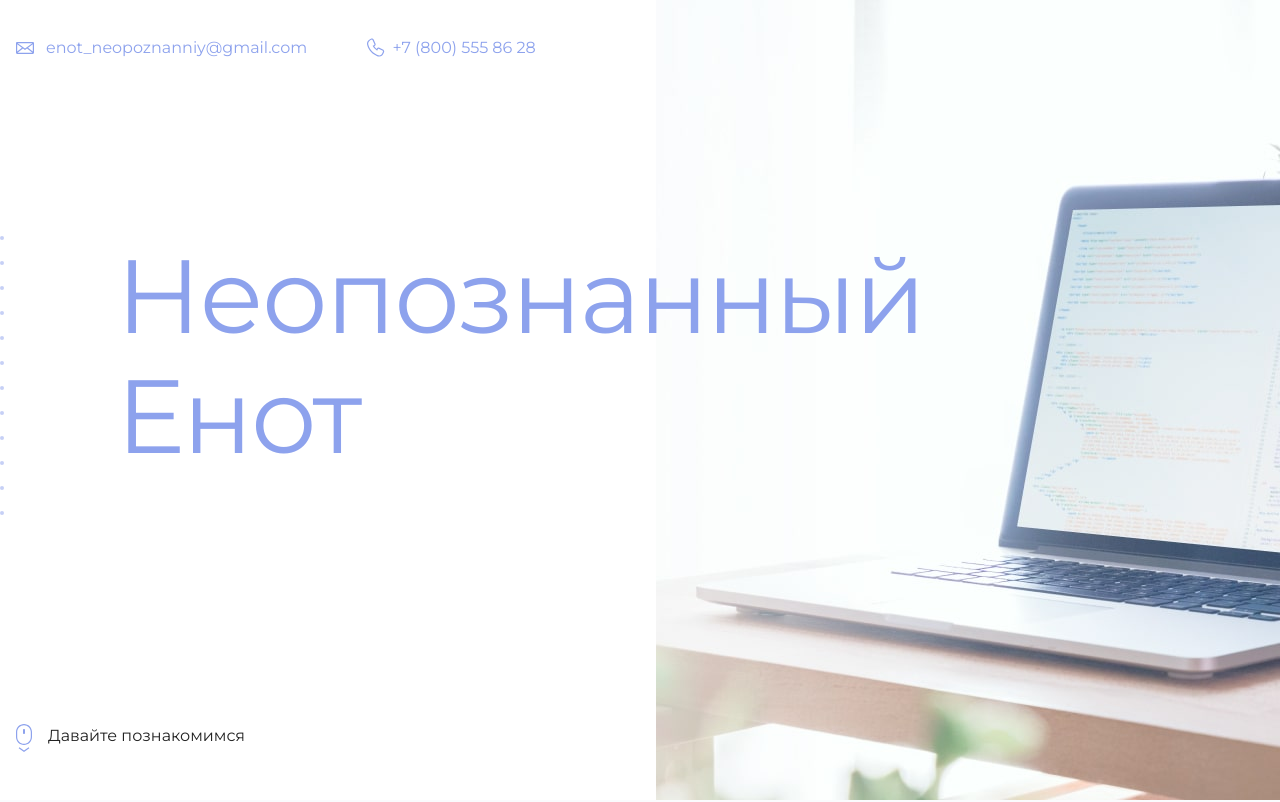
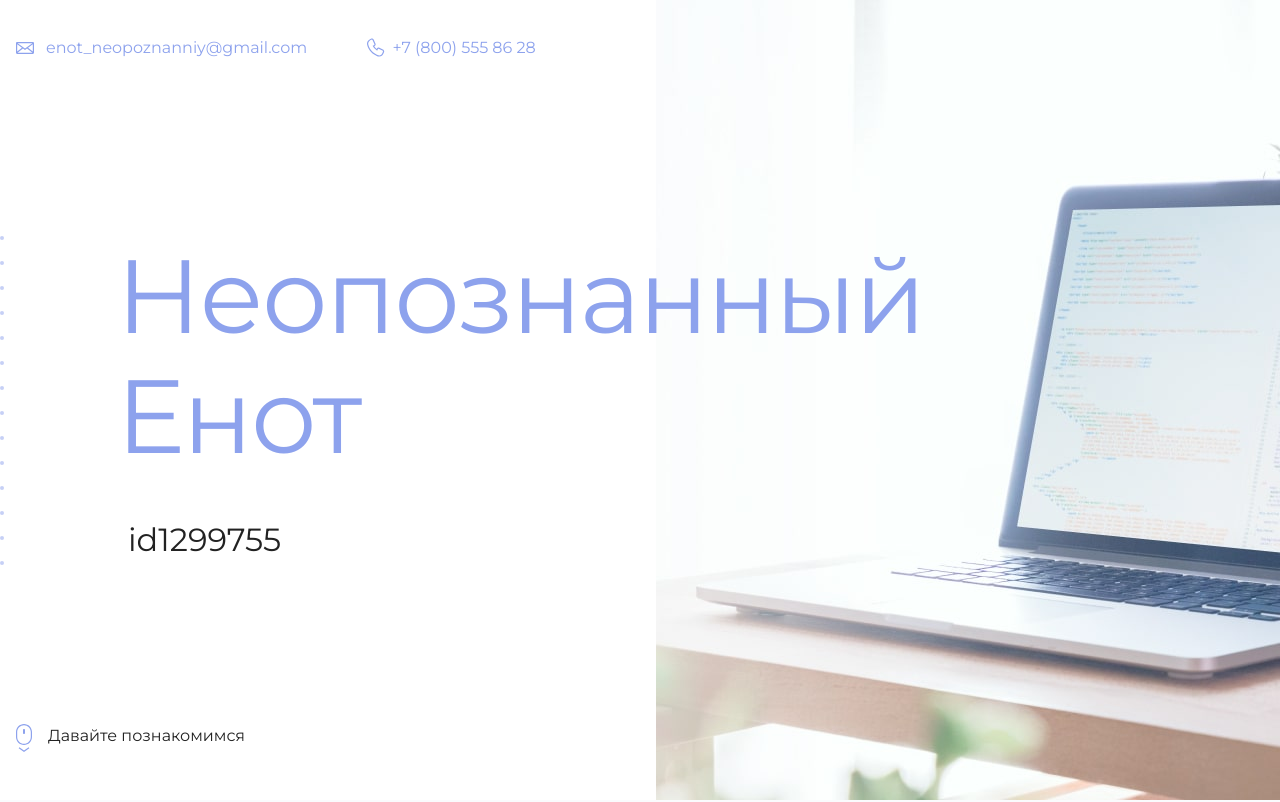
Before and after one commit to Igor-Babko/htmlTest, a plain HTML site: page my-site/index.html in a window 1280 px wide. Shown: the top 802 px of the page. Drawn offline with Linux system fonts and the light colour scheme.

Commit message:
Update index.html

```diff
--- a/my-site/index.html
+++ b/my-site/index.html
@@ -19,7 +19,7 @@
       <section class="hero-image">
         <div class="container">
           <h1 class="heading">Неопознанный Енот</h1>
-          <p><!-- Тут ваш id на сайте Академии --></p>
+          <p>id1299755</p>
         </div>
       </section>
 
```
